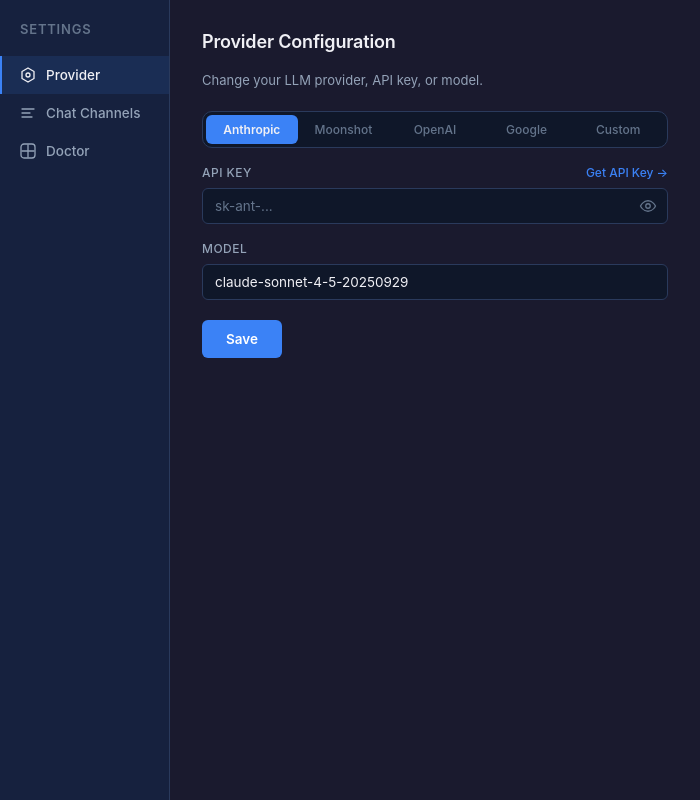
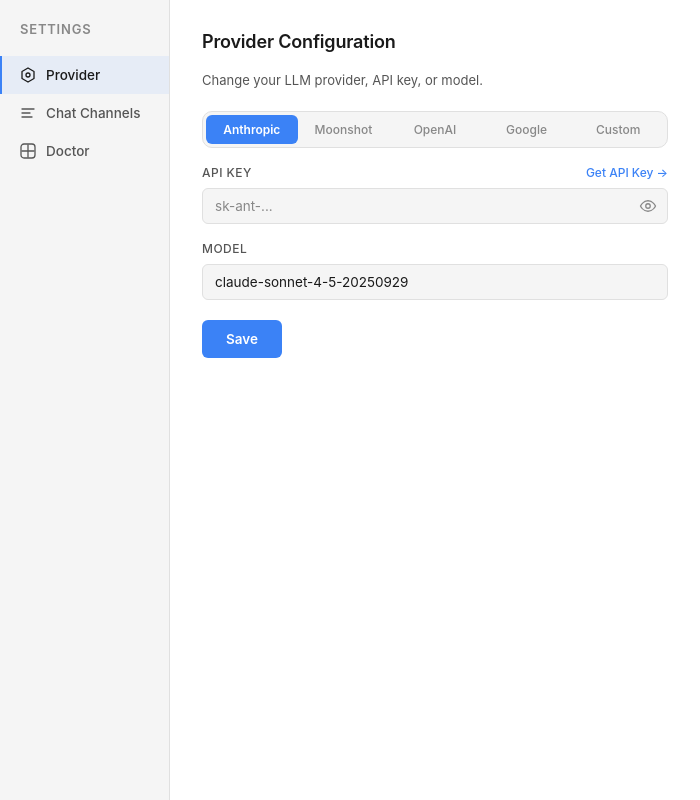
Before and after one commit to oneclaw/oneclaw, an Electron app: page settings/index.html in a window 700 px wide. Drawn offline with Linux system fonts and the light colour scheme; no server answers.

Commit message:
style(theme): neutral dark palette and light theme via prefers-color-scheme

```diff
--- a/settings/settings.css
+++ b/settings/settings.css
@@ -1,19 +1,19 @@
 /* ============================================
-   OneClaw Settings — 深色主题双栏布局
+   OneClaw Settings — 中性深色主题双栏布局
    复用 setup.css 的 CSS 变量体系
    ============================================ */
 
-/* 基础变量 */
+/* 基础变量 — 中性黑白灰 */
 :root {
-  --bg-primary: #1a1a2e;
-  --bg-secondary: #16213e;
-  --bg-card: #1e2a45;
-  --bg-input: #0f1729;
-  --border: #2a3a5c;
+  --bg-primary: #1a1a1a;
+  --bg-secondary: #151515;
+  --bg-card: #222222;
+  --bg-input: #111111;
+  --border: #303030;
   --border-focus: #3b82f6;
-  --text-primary: #f0f0f5;
-  --text-secondary: #94a3b8;
-  --text-muted: #64748b;
+  --text-primary: #e8e8e8;
+  --text-secondary: #999999;
+  --text-muted: #666666;
   --accent: #3b82f6;
   --accent-hover: #60a5fa;
   --accent-dim: rgba(59, 130, 246, 0.12);
@@ -567,3 +567,31 @@ select option {
   background: var(--border);
   border-radius: 3px;
 }
+
+/* ── 浅色主题适配 ── */
+@media (prefers-color-scheme: light) {
+  :root {
+    --bg-primary: #ffffff;
+    --bg-secondary: #f5f5f5;
+    --bg-card: #ffffff;
+    --bg-input: #f5f5f5;
+    --border: #e0e0e0;
+    --text-primary: #1a1a1a;
+    --text-secondary: #555555;
+    --text-muted: #888888;
+    --accent-dim: rgba(59, 130, 246, 0.08);
+    --success-bg: rgba(34, 197, 94, 0.06);
+    --error-bg: rgba(239, 68, 68, 0.06);
+    --warning-bg: rgba(245, 158, 11, 0.06);
+  }
+
+  /* 导航 hover：浅色下用黑色半透明 */
+  .nav-item:hover {
+    background: rgba(0, 0, 0, 0.04);
+  }
+
+  /* 分段选择器激活态：蓝底强制白字 */
+  .provider-tab.active {
+    color: #fff;
+  }
+}
--- a/setup/setup.css
+++ b/setup/setup.css
@@ -1,18 +1,18 @@
 /* ============================================
-   OneClaw Setup — 深色主题向导样式
+   OneClaw Setup — 中性深色主题向导样式
    ============================================ */
 
-/* 基础变量 */
+/* 基础变量 — 中性黑白灰 */
 :root {
-  --bg-primary: #1a1a2e;
-  --bg-secondary: #16213e;
-  --bg-card: #1e2a45;
-  --bg-input: #0f1729;
-  --border: #2a3a5c;
+  --bg-primary: #1a1a1a;
+  --bg-secondary: #151515;
+  --bg-card: #222222;
+  --bg-input: #111111;
+  --border: #303030;
   --border-focus: #3b82f6;
-  --text-primary: #f0f0f5;
-  --text-secondary: #94a3b8;
-  --text-muted: #64748b;
+  --text-primary: #e8e8e8;
+  --text-secondary: #999999;
+  --text-muted: #666666;
   --accent: #3b82f6;
   --accent-hover: #60a5fa;
   --accent-dim: rgba(59, 130, 246, 0.12);
@@ -563,3 +563,24 @@ select option {
   background: var(--border);
   border-radius: 3px;
 }
+
+/* ── 浅色主题适配 ── */
+@media (prefers-color-scheme: light) {
+  :root {
+    --bg-primary: #ffffff;
+    --bg-secondary: #f5f5f5;
+    --bg-card: #ffffff;
+    --bg-input: #f5f5f5;
+    --border: #e0e0e0;
+    --text-primary: #1a1a1a;
+    --text-secondary: #555555;
+    --text-muted: #888888;
+    --accent-dim: rgba(59, 130, 246, 0.08);
+    --error-bg: rgba(239, 68, 68, 0.06);
+  }
+
+  /* 分段选择器激活态：蓝底强制白字 */
+  .provider-tab.active {
+    color: #fff;
+  }
+}
```
